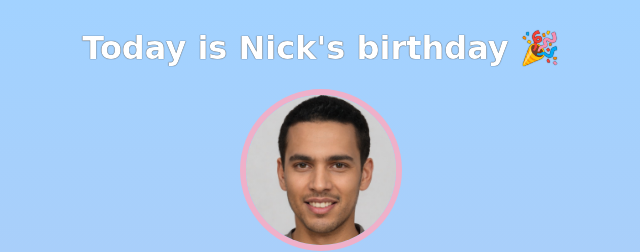
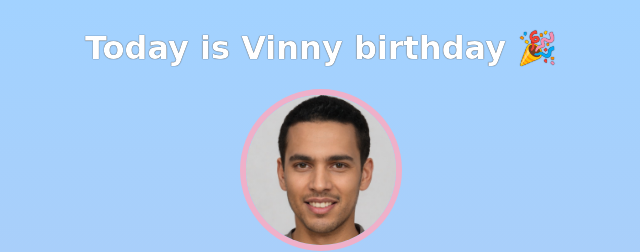
Before and after one commit to MARCOSVINNY87/birthday-gift-site, a plain HTML site: page Scrim-s02vbvc/index.html in a window 1280 px wide. Shown: the top 252 px of the page, 319-959 px from the left. Drawn offline with Linux system fonts and the light colour scheme; a web font is replaced by a local one.

Commit message:
change the name to Vinny

```diff
--- a/Scrim-s02vbvc/index.html
+++ b/Scrim-s02vbvc/index.html
@@ -7,7 +7,7 @@
     </head>
     <body>
         <div id="header">
-            <h1>Today is Nick's birthday 🎉</h1>
+            <h1>Today is Vinny birthday 🎉</h1>
             <img id="bff-img" src="images/nick.jpg">
             <h2 id="bday-age">24 years old</h2>
             <h4 id="bday-date">01.11.2022</h4>
```
